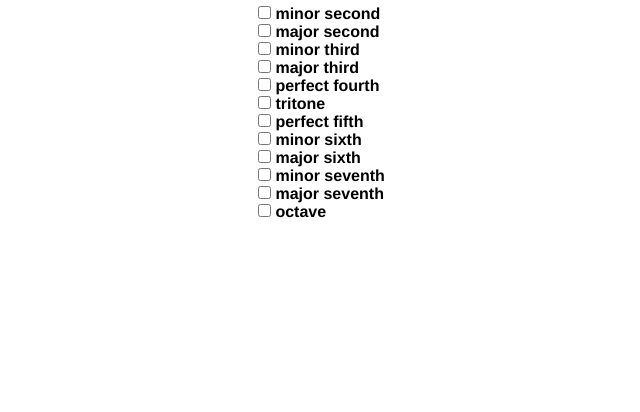
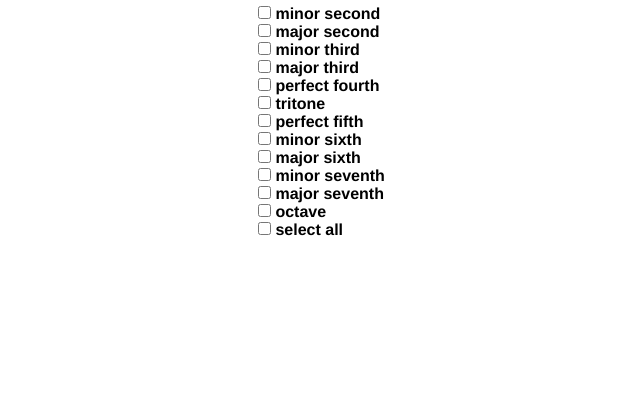
Before and after one commit to palmerev/intra-musical-project, a Django app: template intra_musical_project/ear_training_app/templates/ear_training_app/interval_exercise.html in a window 1280 px wide. Shown: the part 188-600 px from the top of the page, without its empty margins (212-852 px from the left). Run offline with Django 3.2, Linux system fonts and the light colour scheme; the template is opened without the code that fills it, so the values that code supplies are empty.

Commit message:
add select-all checkbox to template (not functional yet)

```diff
--- a/intra_musical_project/ear_training_app/templates/ear_training_app/interval_exercise.html
+++ b/intra_musical_project/ear_training_app/templates/ear_training_app/interval_exercise.html
@@ -100,6 +100,10 @@
             <input id="octave" type="checkbox" />
             octave
           </label>
+          <label for="select-all" class="select-all">
+            <input id="select-all" type="checkbox" />
+            select all
+          </label>
         </fieldset>
         <button id="build-course-button" class="state-change-button hidden" type="button" name="build-course-button">Build Course</button>
     </div>
```
